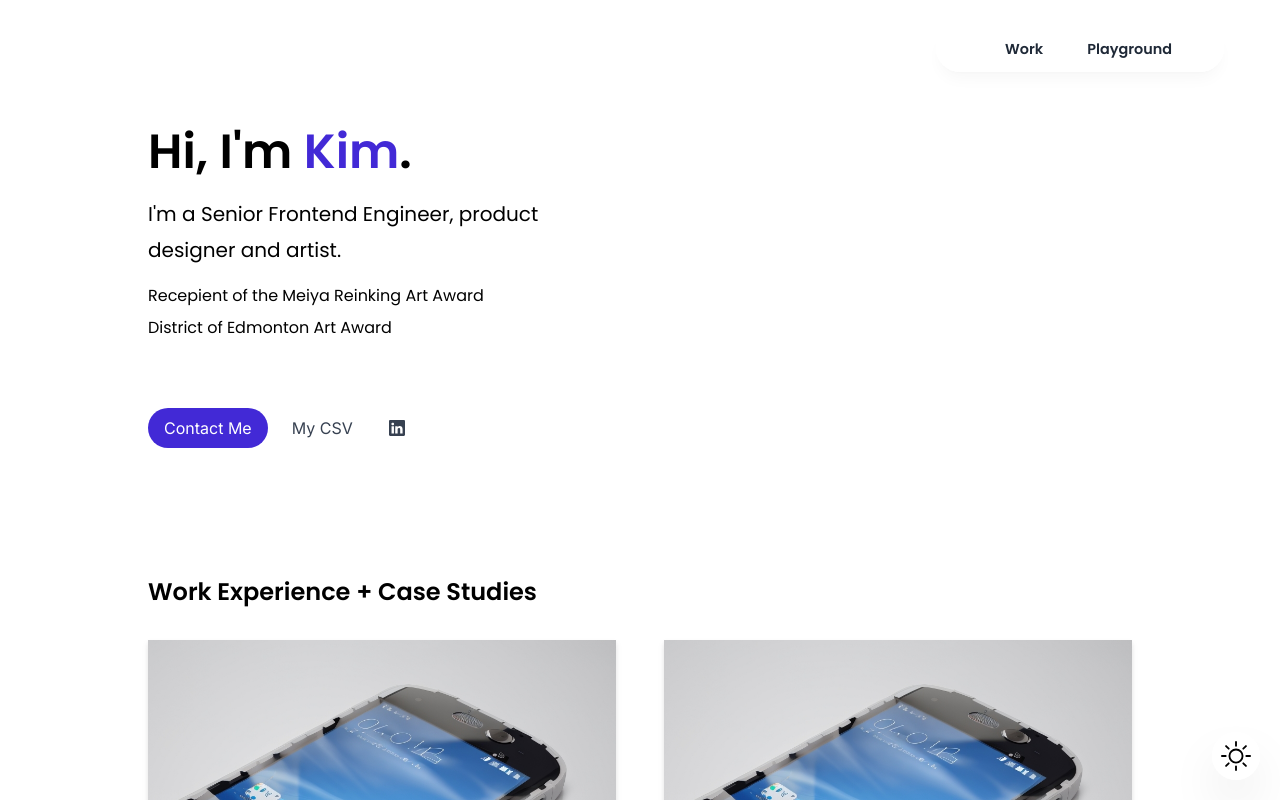
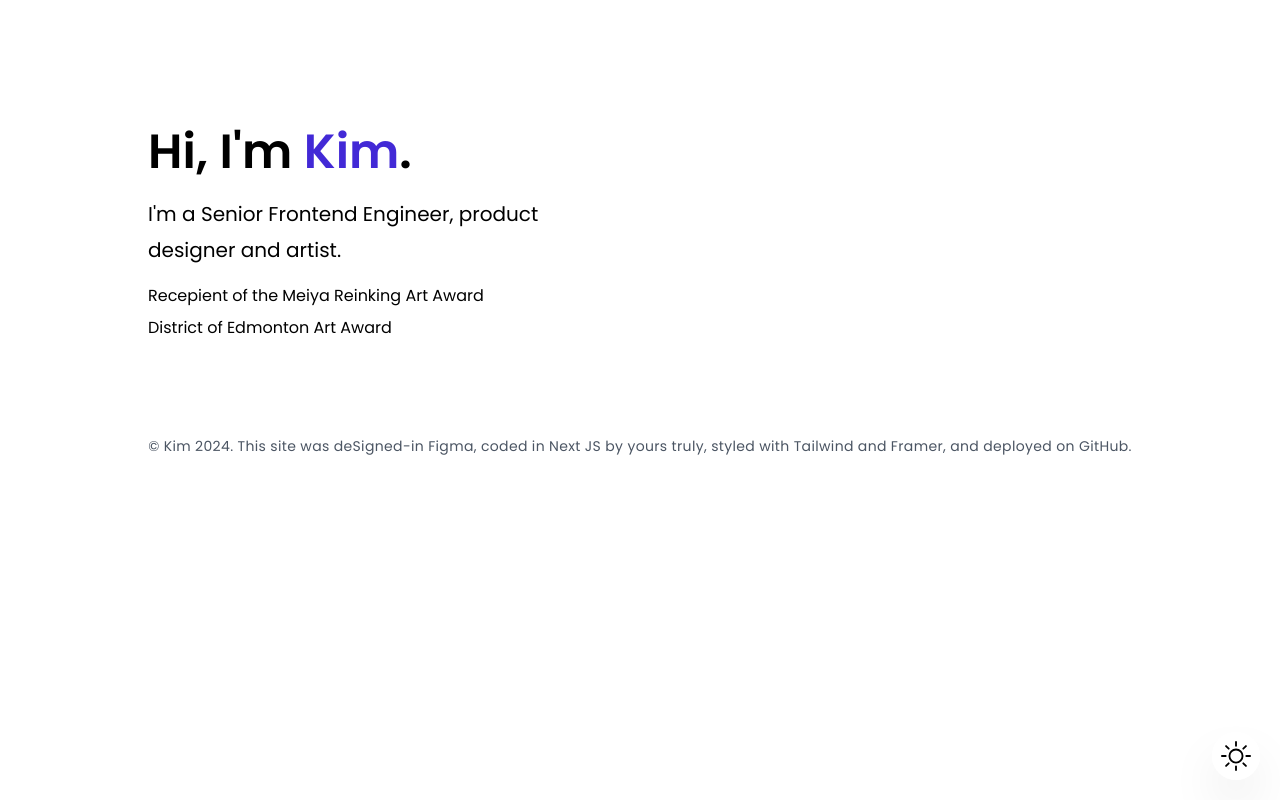
Before and after one commit to KJoWu/portfolio, a Next.js app: page / in a window 1280 px wide. Shown: the top 800 px of the page. Built offline with nearby package versions, Linux system fonts and the light colour scheme; a web font is replaced by a local one.

Commit message:
set up construction page

```diff
--- a/app/_home/intro.tsx
+++ b/app/_home/intro.tsx
@@ -37,7 +37,7 @@ export default function Intro() {
               </div>
             </motion.div>
 
-            <motion.div
+            {/* <motion.div
               className="flex flex-col sm:flex-row mt-16 gap-2"
               initial={{ opacity: 0, y: 100 }}
               animate={{ opacity: 1, y: 0 }}
@@ -54,7 +54,7 @@ export default function Intro() {
               <button className="bg-white hover:bg-gray-100 width-auto p-3 hover:scale-110 transition rounded-full text-gray-700">
                 <BsLinkedin />
               </button>
-            </motion.div>
+            </motion.div> */}
           </div>
 
           <div className="relative">
--- a/app/layout.tsx
+++ b/app/layout.tsx
@@ -1,7 +1,7 @@
 "use client";
 
 // import type { Metadata } from "next";
-import Header from "./_components/header";
+// import Header from "./_components/header";
 import "./globals.css";
 import ThemeSwitch from "./_components/themeSwitch";
 import ThemeContextProvider from "./_context/themeContext";
@@ -24,7 +24,7 @@ export default function RootLayout({
       </head>
       <body className={`${poppins.className} text-[##030712]`}>
         <ThemeContextProvider>
-          <Header />
+          {/* <Header /> */}
 
           {children}
 
--- a/app/page.tsx
+++ b/app/page.tsx
@@ -8,7 +8,7 @@ export default function Home() {
   return (
     <main>
       <Intro />
-      <Work />
+      {/* <Work /> */}
     </main>
   );
 }
```
